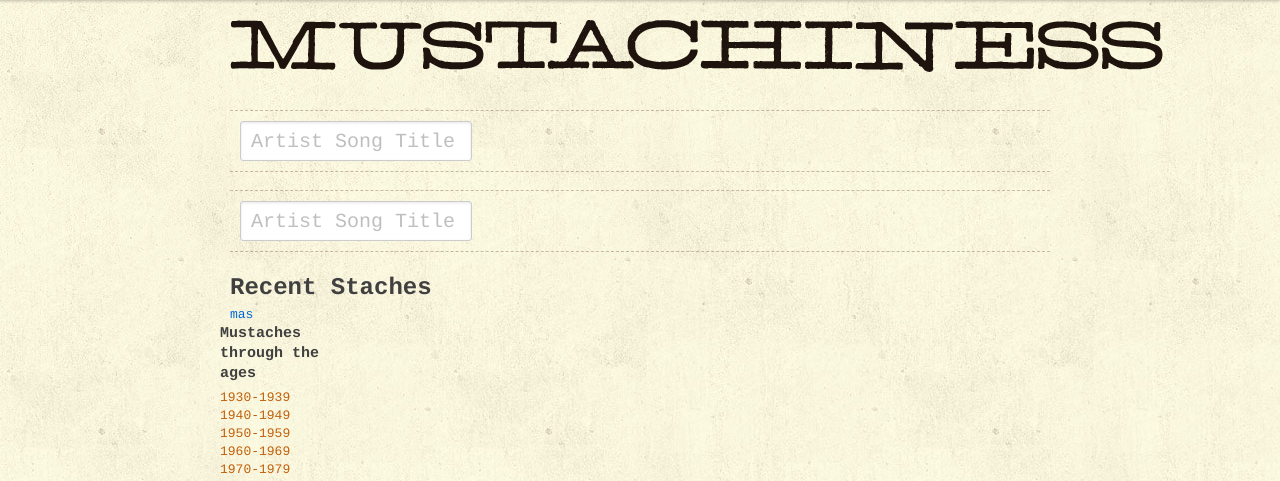
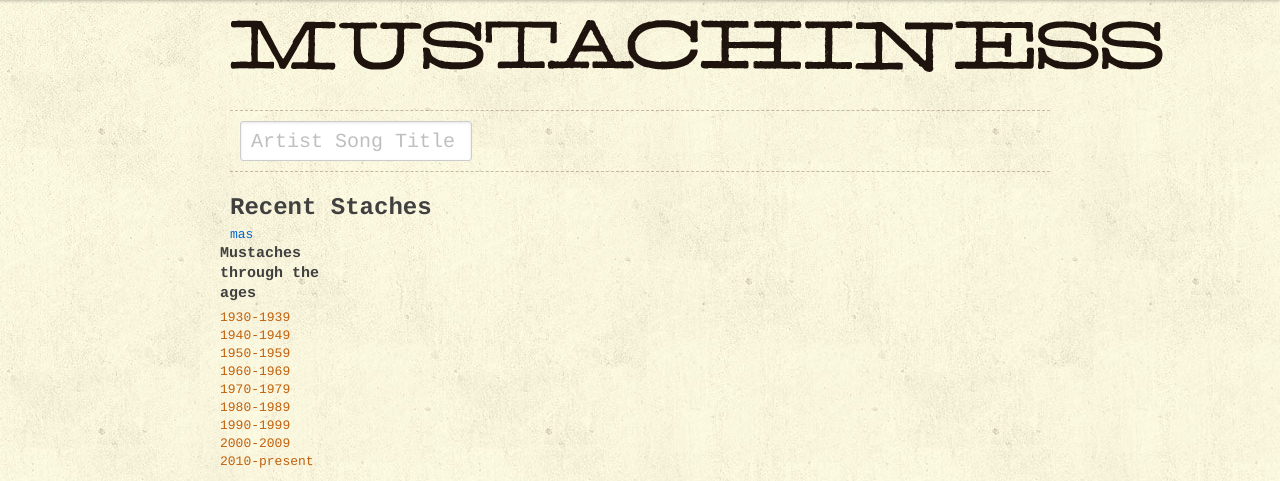
Before and after one commit to exfm/mustachiness, a Flask app: page / in a window 1280 px wide. Shown: the part 40-521 px from the top of the page. Run offline with Flask 2, Linux system fonts and the light colour scheme; data that the repository does not hold is empty; some libraries are stand-ins or nearby versions.

Commit message:
move search out of index and into base

```diff
--- a/templates/index.html
+++ b/templates/index.html
@@ -2,9 +2,7 @@
 {% from "_helpers.html" import stache %}
 
 {% block body %}
-<form id="make" action="/make">
-    <input type="text" placeholder="Artist Song Title" name="q" />
-</form>
+
 
 <h2>Recent Staches</h2>
 {% for song in songs %}
```
